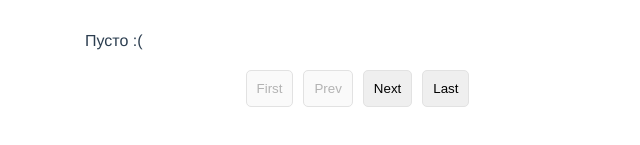
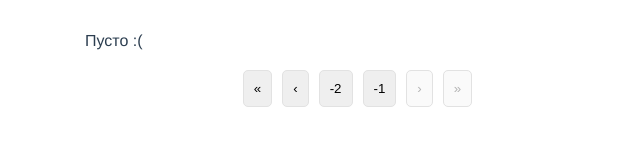
Before and after one commit to Pasfet/finance, a Vue app: page / in a window 1280 px wide. Shown: the part 333-478 px from the top of the page, without its empty margins (0-640 px from the left). Built offline with nearby package versions, Linux system fonts and the light colour scheme.

Commit message:
Fix paginate

```diff
--- a/src/App.vue
+++ b/src/App.vue
@@ -25,27 +25,38 @@
 
 <script>
 import PaymentsDisplay from './components/PaymentsDisplay.vue';
-import addPayment from './components/addPayment.vue';
-import Pagination from './components/Pagination.vue';
+import AddPayment from './components/AddPayment';
+import Pagination from './components/Pagination';
 export default {
   name: 'App',
   components: {
     PaymentsDisplay,
-    addPayment,
+    AddPayment,
     Pagination,
   },
   data() {
     return {
       paymentsList: [],
-      currentPage: 1,
+      page: 1,
     };
+  },
+  computed: {
+    currentPage() {
+      if (this.page <= 0) {
+        return 1;
+      } else if (this.page > this.paymentsList.length) {
+        return Math.ceil(this.paymentsList.length / 5);
+      } else {
+        return this.page;
+      }
+    },
   },
   methods: {
     addNewCost(cost) {
       this.paymentsList = [...this.paymentsList, cost];
     },
     onPageChange(page) {
-      this.currentPage = page;
+      this.page = page;
     },
   },
   created() {
--- a/src/components/Pagination.vue
+++ b/src/components/Pagination.vue
@@ -2,7 +2,7 @@
   <ul class="pagination">
     <li class="pagination-item">
       <button type="button" @click="onClickFirstPage" :disabled="isInFirstPage">
-        First
+        &#171;
       </button>
     </li>
     <li class="pagination-item">
@@ -11,7 +11,7 @@
         @click="onClickPreviousPage"
         :disabled="isInFirstPage"
       >
-        Prev
+        &#8249;
       </button>
     </li>
 
@@ -28,12 +28,12 @@
 
     <li class="pagination-item">
       <button type="button" @click="onClickNextPage" :disabled="isInLastPage">
-        Next
+        &#8250;
       </button>
     </li>
     <li class="pagination-item">
       <button type="button" @click="onClickLastPage" :disabled="isInLastPage">
-        Last
+        &#187;
       </button>
     </li>
   </ul>
@@ -107,6 +107,12 @@ export default {
       this.$emit('pagechanged', this.currentPage - 1);
     },
     onClickPage(page) {
+      if (page > this.totalPages) {
+        this.$emit('pagechanged', this.totalPages);
+      }
+      if (page <= 0) {
+        this.$emit('pagechanged', 1);
+      }
       this.$emit('pagechanged', page);
     },
     onClickNextPage() {
```
